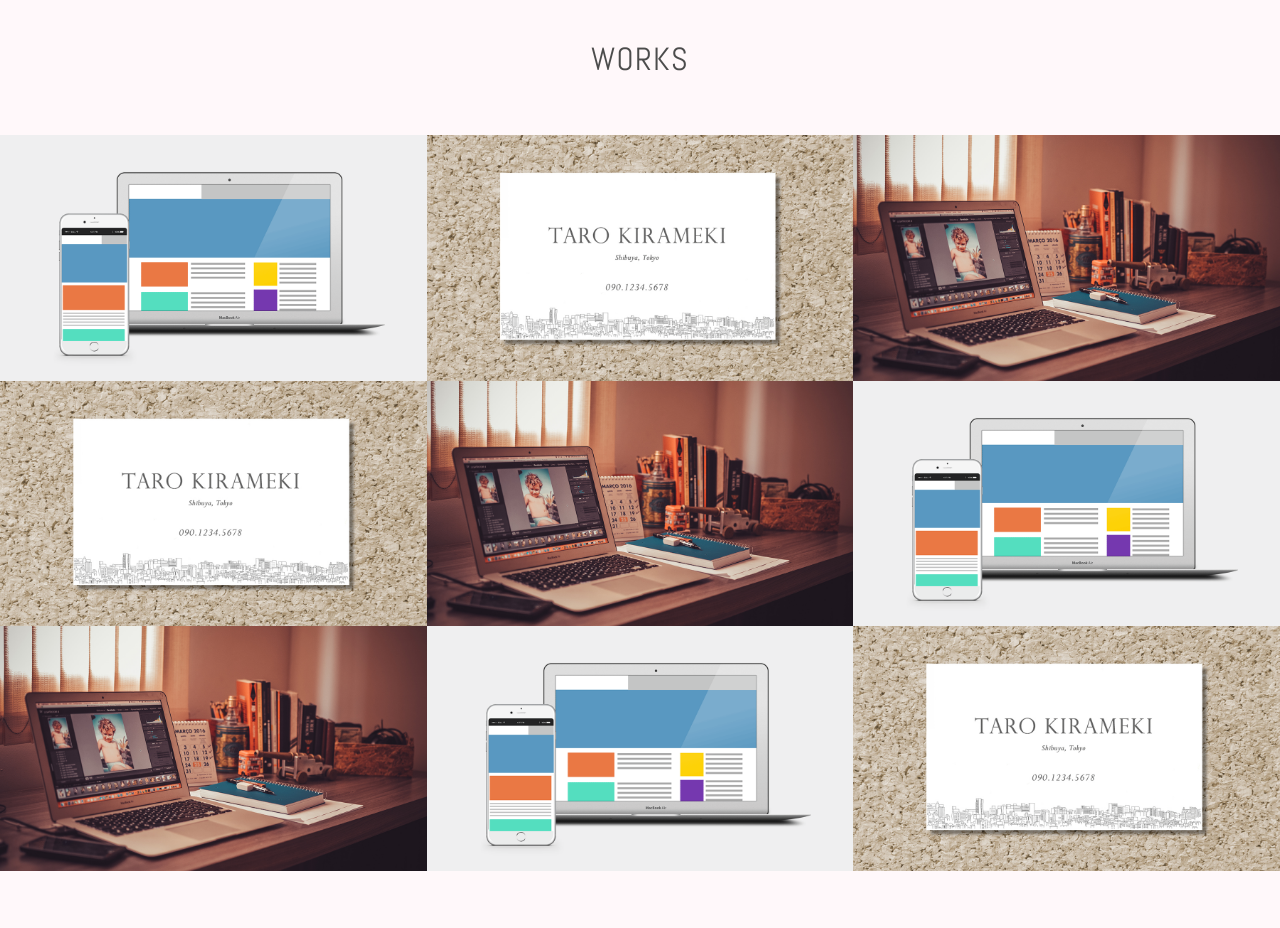
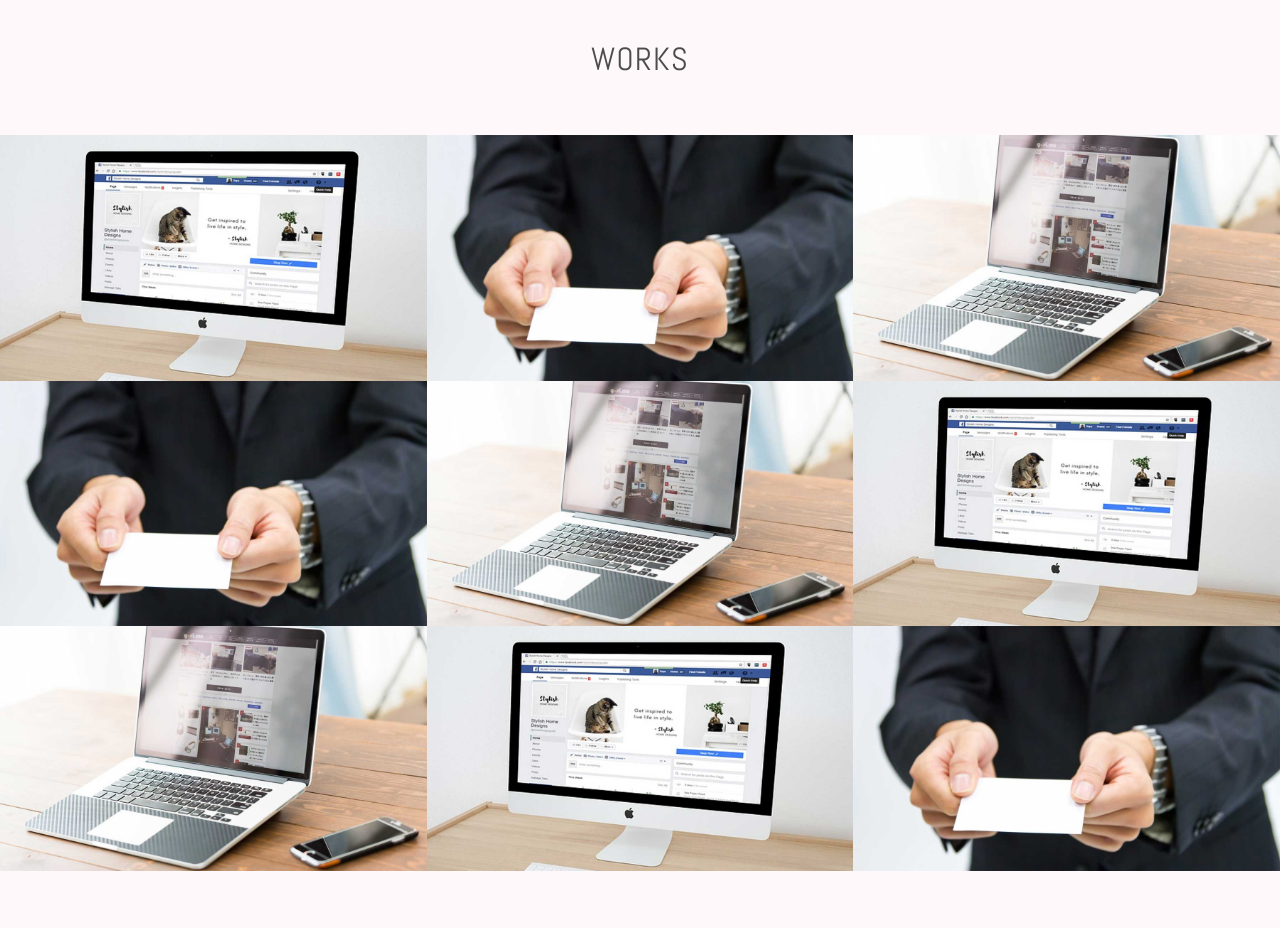
Before and after one commit to honokamorohashi/honokamorohashi.github.io, a plain HTML site: page index.html in a window 1280 px wide. Shown: the part 1060-1988 px from the top of the page. Drawn offline with nearby package versions, Linux system fonts and the light colour scheme.

Commit message:
second commit

```diff
--- a/index.html
+++ b/index.html
@@ -15,7 +15,7 @@
            <a href="#contact" class="button-contact"><i aria-label="お問い合わせ" class="fa fa-envelope-o"></i></a>
            <div class="profile">
                 <h1 class="site-title abel uppercase text-center">Web Designer <span>Hanako Kirameki</span></h1>
-                <img src="./images/img_profile.jpg" alt="プロフィール写真" width="140" height="140" class="block-center profile-icon">
+                <img src="./images/img_profile_2.jpg" alt="プロフィール写真" width="140" height="140" class="block-center profile-icon">
                 <p>神奈川県在住のWebデザイナー、きらめき花子です。オンラインスクールでWeb制作について学び、音楽業界から憧れていたWebデザイナーへと転職活動中です。これからさらにWeb制作の技術や知識を身につけて、Webサイト運用や問題解決のアドバイスもできるデザイナーになりたいと思っています。</p>
             </div>
         </header>
@@ -45,7 +45,7 @@
                 <h2 class="text-center">Works</h2>
         <div class="works-box">
             <a href="#">
-                <img src="./images/img_work_site.png" alt="株式会社きらめき コーポレートサイト様 Webサイトデザイン">
+                <img src="./images/img_work_site_2.jpg" alt="株式会社きらめき コーポレートサイト様 Webサイトデザイン">
                 <div class="works-box-inner">
                     <div class="text-center">
                         <h3>株式会社きらめき コーポレートサイト</h3>
@@ -57,7 +57,7 @@
         </div>
         <div class="works-box">
             <a href="#">
-                <img src="./images/img_work_card.jpg" alt="きらめき花子様 名刺デザイン">
+                <img src="./images/img_work_card_2.jpg" alt="きらめき花子様 名刺デザイン">
                 <div class="works-box-inner">
                     <div class="text-center">
                         <h3>きらめき花子様 名刺</h3>
@@ -69,7 +69,7 @@
         </div>
         <div class="works-box">
             <a href="#">
-                <img src="./images/img_work_blog.jpg" alt="WordPressオリジナルテーマ">
+                <img src="./images/img_work_blog_2.jpg" alt="WordPressオリジナルテーマ">
                 <div class="works-box-inner">
                     <div class="text-center">
                         <h3>ブログデザイン</h3>
@@ -81,7 +81,7 @@
         </div>
         <div class="works-box">
             <a href="#">
-                <img src="./images/img_work_card.jpg" alt="きらめき花子様 名刺デザイン">
+                <img src="./images/img_work_card_2.jpg" alt="きらめき花子様 名刺デザイン">
                 <div class="works-box-inner">
                     <div class="text-center">
                         <h3>きらめき花子様 名刺</h3>
@@ -93,7 +93,7 @@
         </div>
         <div class="works-box">
             <a href="#">
-                <img src="./images/img_work_blog.jpg" alt="WordPressオリジナルテーマ">
+                <img src="./images/img_work_blog_2.jpg" alt="WordPressオリジナルテーマ">
                 <div class="works-box-inner">
                     <div class="text-center">
                         <h3>ブログデザイン</h3>
@@ -105,7 +105,7 @@
         </div>
         <div class="works-box">
             <a href="#">
-                <img src="./images/img_work_site.png" alt="株式会社きらめき コーポレートサイト様 Webサイトデザイン">
+                <img src="./images/img_work_site_2.jpg" alt="株式会社きらめき コーポレートサイト様 Webサイトデザイン">
                 <div class="works-box-inner">
                     <div class="text-center">
                         <h3>株式会社きらめき コーポレートサイト</h3>
@@ -117,7 +117,7 @@
         </div>
          <div class="works-box">
             <a href="#">
-                <img src="./images/img_work_blog.jpg" alt="WordPressオリジナルテーマ">
+                <img src="./images/img_work_blog_2.jpg" alt="WordPressオリジナルテーマ">
                 <div class="works-box-inner">
                     <div class="text-center">
                         <h3>ブログデザイン</h3>
@@ -129,7 +129,7 @@
         </div>
          <div class="works-box">
             <a href="#">
-                <img src="./images/img_work_site.png" alt="株式会社きらめき コーポレートサイト様 Webサイトデザイン">
+                <img src="./images/img_work_site_2.jpg" alt="株式会社きらめき コーポレートサイト様 Webサイトデザイン">
                 <div class="works-box-inner">
                     <div class="text-center">
                         <h3>株式会社きらめき コーポレートサイト</h3>
@@ -141,7 +141,7 @@
         </div>
         <div class="works-box">
             <a href="#">
-                <img src="./images/img_work_card.jpg" alt="きらめき花子様 名刺デザイン">
+                <img src="./images/img_work_card_2.jpg" alt="きらめき花子様 名刺デザイン">
                 <div class="works-box-inner">
                     <div class="text-center">
                         <h3>きらめき花子様 名刺</h3>
```
Also changed, not shown: images/img_profile_2.jpg (added), images/img_work_blog_2.jpg (added), images/img_work_card_2.jpg (added), images/img_work_site_2.jpg (added).
